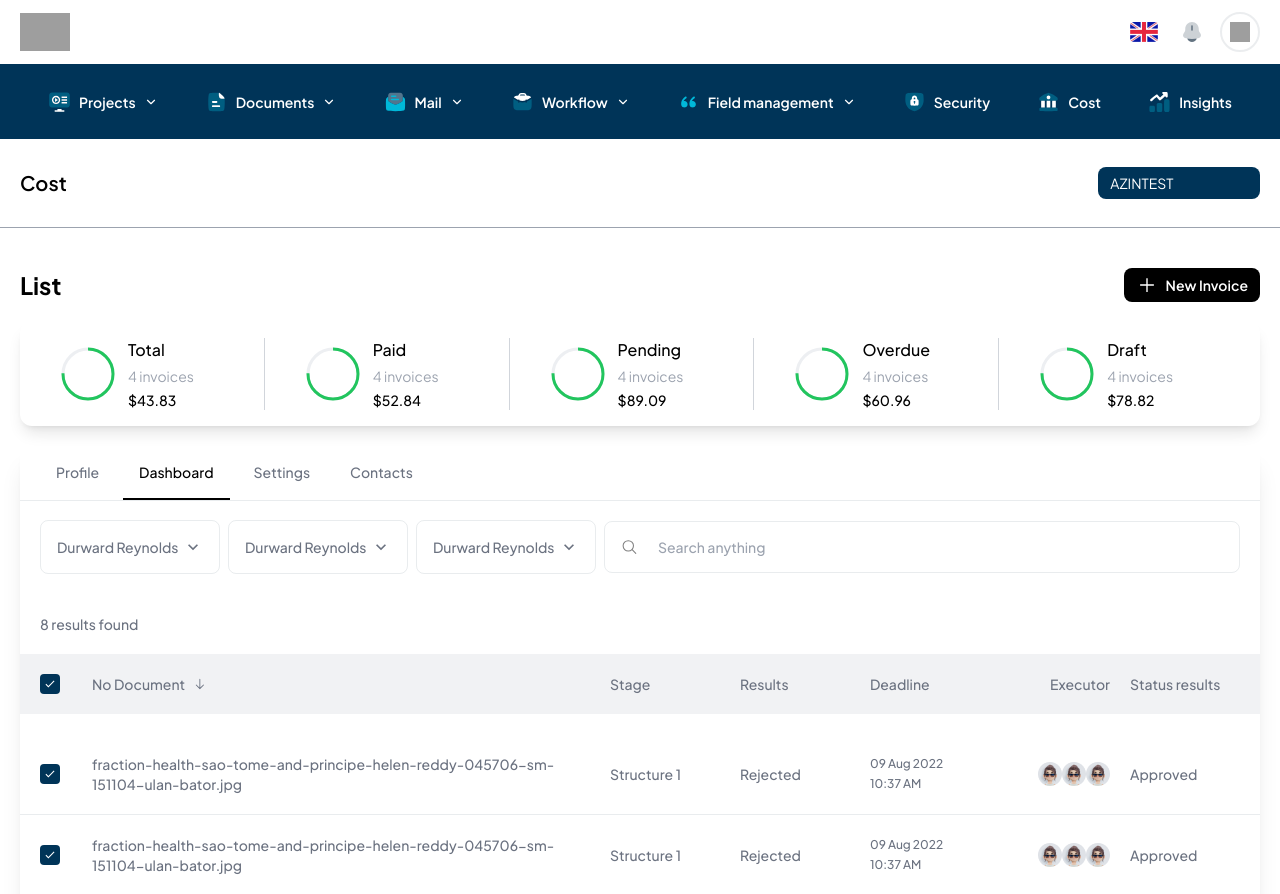
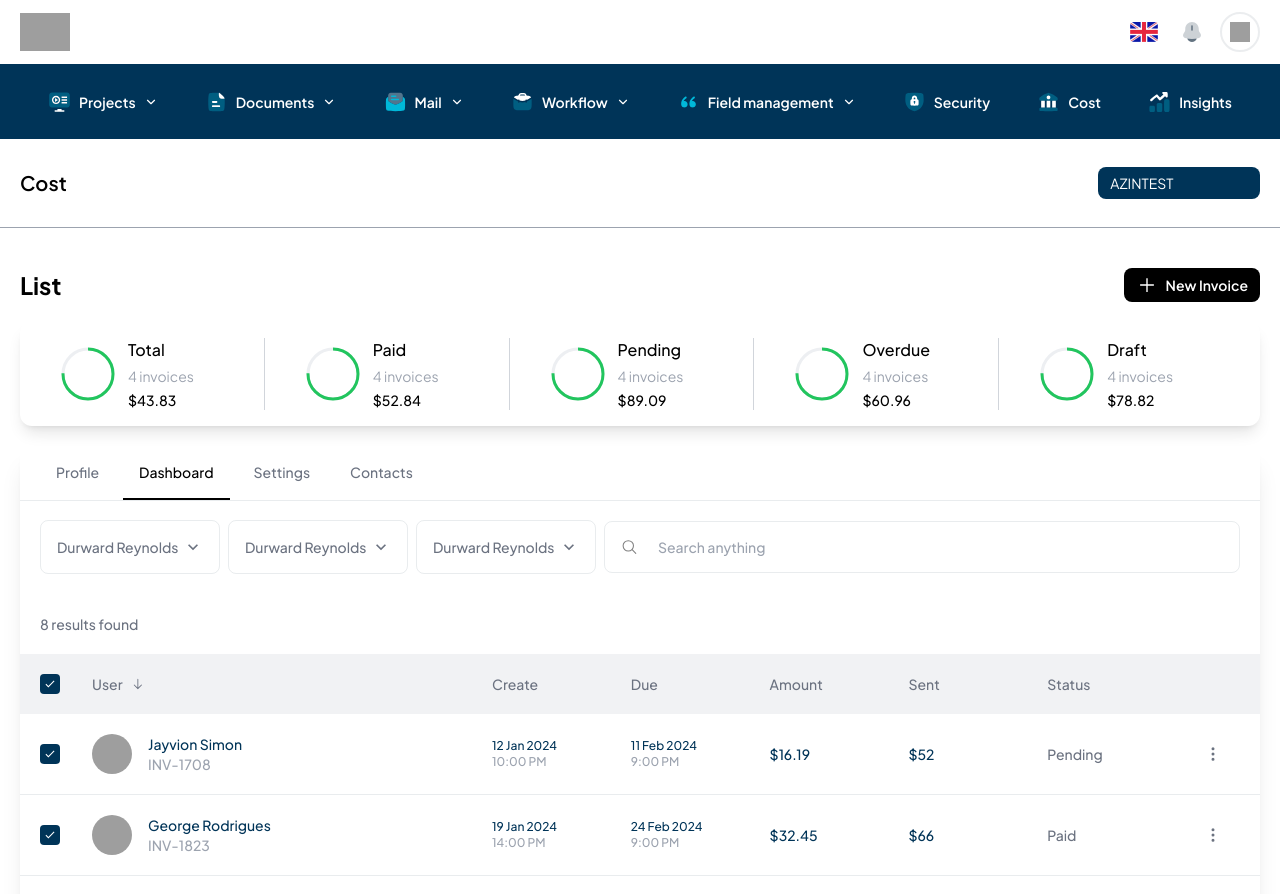
Before and after one commit to BCPAZ/crm-app, a React (Vite) app: page /cost in a window 1280 px wide. Shown: the top 894 px of the page. Built offline with nearby package versions, Linux system fonts and the light colour scheme; grey boxes are pictures that could not be loaded.

Commit message:
feat : Invoice user data's added to table

```diff
--- a/src/components/App/Cost/InvoiceDataTable.jsx
+++ b/src/components/App/Cost/InvoiceDataTable.jsx
@@ -1,6 +1,9 @@
 import CheckboxElement from "@/components/common/CheckboxElement";
-import avatar from "@/assets/images/img.png";
+import userInvoices from "@/mocks/userInvoices";
 import { GoArrowDown } from "react-icons/go";
+import { Link } from "react-router-dom";
+import { LuMoreVertical } from "react-icons/lu";
+
 
 const InvoiceDataTable = () => {
   return (
@@ -8,76 +11,90 @@ const InvoiceDataTable = () => {
       <table className="w-full text-sm min-w-[1200px]">
         <thead className="bg-gray-300/30 w-full rounded-lg text-left">
           <tr className="p-5 w-full flex items-center justify-between gap-5">
-            <th className="text-sm font-medium text-gray-500 flex items-center gap-3 rounded-s-lg w-[50%]">
+            <th className="text-sm font-medium text-gray-500 flex items-center gap-3 rounded-s-lg w-[40%]">
               <CheckboxElement />
-              <span className="flex items-center gap-2">No Document <GoArrowDown /></span>
+              <span className="flex items-center gap-2">
+                User <GoArrowDown />
+              </span>
             </th>
-            <th className="text-sm font-medium w-[10%] text-gray-500">Stage</th>
-            <th className="text-sm font-medium w-[10%] text-gray-500">Results</th>
-            <th className="text-sm font-medium w-[10%] text-gray-500">Deadline</th>
-            <th className="text-sm font-medium w-[10%] text-gray-500 text-right">Executor</th>
-            <th className="text-sm font-medium w-[10%] text-gray-500 rounded-e-lg">Status results</th>
+            <th className="text-sm font-medium w-[11%] text-gray-500">
+              Create
+            </th>
+            <th className="text-sm font-medium w-[11%] text-gray-500">Due</th>
+            <th className="text-sm font-medium w-[11%] text-gray-500">
+              Amount
+            </th>
+            <th className="text-sm font-medium w-[11%] text-gray-500">Sent</th>
+            <th className="text-sm font-medium w-[11%] text-gray-500 rounded-e-lg">
+              Status
+            </th>
+            <th className="text-sm font-medium w-[5%] text-gray-500 rounded-e-lg">
+            </th>
           </tr>
         </thead>
-        <tbody className="w-full flex flex-col text-left mt-5">
-          <tr className="p-5 border-b border-grey/20  w-full flex items-center justify-between gap-5 min-h-[76px]">
-            <th className="text-sm font-medium text-gray-500 flex items-center gap-3 rounded-s-lg w-[50%]">
-              <CheckboxElement />
-              <span>fraction-health-sao-tome-and-principe-helen-reddy-045706-sm-151104-ulan-bator.jpg</span>
-            </th>
-            <td className="text-sm font-medium text-gray-500 w-[10%]">Structure 1</td>
-            <td className="text-sm font-medium text-gray-500 w-[10%]">Rejected</td>
-            <td className="text-sm font-medium text-gray-500 w-[10%] flex flex-col gap-1">
-              <span className="text-xs">09 Aug 2022</span>
-              <span className="text-xs">10:37 AM</span>
-            </td>
-            <td className="text-sm font-medium text-gray-500 w-[10%] text-right flex items-center justify-end">
-              <img src={avatar} alt="" />
-              <img src={avatar} alt="" />
-              <img src={avatar} alt="" />
-            </td>
-            <td className="text-sm font-medium text-gray-500 w-[10%] rounded-e-lg">Approved</td>
-          </tr>
-          <tr className="p-5 border-b border-grey/20 w-full flex items-center justify-between gap-5 min-h-[76px]">
-            <th className="text-sm font-medium text-gray-500 flex items-center gap-3 rounded-s-lg w-[50%]">
-              <CheckboxElement />
-              <span>fraction-health-sao-tome-and-principe-helen-reddy-045706-sm-151104-ulan-bator.jpg</span>
-            </th>
-            <td className="text-sm font-medium text-gray-500 w-[10%]">Structure 1</td>
-            <td className="text-sm font-medium text-gray-500 w-[10%]">Rejected</td>
-            <td className="text-sm font-medium text-gray-500 w-[10%] flex flex-col gap-1">
-              <span className="text-xs">09 Aug 2022</span>
-              <span className="text-xs">10:37 AM</span>
-            </td>
-            <td className="text-sm font-medium text-gray-500 w-[10%] text-right flex items-center justify-end">
-              <img src={avatar} alt="" />
-              <img src={avatar} alt="" />
-              <img src={avatar} alt="" />
-            </td>
-            <td className="text-sm font-medium text-gray-500 w-[10%] rounded-e-lg">Approved</td>
-          </tr>
-          <tr className="p-5 border-b border-grey/20 w-full flex items-center justify-between gap-5 min-h-[76px]">
-            <th className="text-sm font-medium text-gray-500 flex items-center gap-3 rounded-s-lg w-[50%]">
-              <CheckboxElement />
-              <span>fraction-health-sao-tome-and-principe-helen-reddy-045706-sm-151104-ulan-bator.jpg</span>
-            </th>
-            <td className="text-sm font-medium text-gray-500 w-[10%]">Structure 1</td>
-            <td className="text-sm font-medium text-gray-500 w-[10%]">Rejected</td>
-            <td className="text-sm font-medium text-gray-500 w-[10%] flex flex-col gap-1">
-              <span className="text-xs">09 Aug 2022</span>
-              <span className="text-xs">10:37 AM</span>
-            </td>
-            <td className="text-sm font-medium text-gray-500 w-[10%] text-right flex items-center justify-end">
-              <img src={avatar} alt="" />
-              <img src={avatar} alt="" />
-              <img src={avatar} alt="" />
-            </td>
-            <td className="text-sm font-medium text-gray-500 w-[10%] rounded-e-lg">Approved</td>
-          </tr>
+        <tbody className="w-full flex flex-col text-left">
+          {userInvoices.map((invoice, index) => (
+            <Link className="group" to={`${invoice.id}`} key={index}>
+              <tr className="p-5 border-b group-hover:bg-gray-200/20 border-grey/20  w-full flex items-center justify-between gap-5 min-h-[76px]">
+                <th className="text-sm font-medium text-gray-500 flex items-center gap-3 rounded-s-lg w-[40%]">
+                  <CheckboxElement />
+                  <div className="flex items-center gap-4">
+                    <img
+                      className="w-[40px] h-[40px] rounded-full"
+                      src={invoice.avatar}
+                      alt=""
+                    />
+                    <div className="flex flex-col">
+                      <h3 className="text-sm text-secondary">{invoice.name}</h3>
+                      <span className="text-sm text-gray-400">
+                        {invoice.code}
+                      </span>
+                    </div>
+                  </div>
+                </th>
+                <td className="text-sm font-medium text-gray-500 w-[11%]">
+                  <div className="flex flex-col">
+                    <h3 className="text-xs text-secondary">
+                      {invoice.createDate}
+                    </h3>
+                    <span className="text-xs text-gray-400">
+                      {invoice.createTime}
+                    </span>
+                  </div>
+                </td>
+                <td className="text-sm font-medium text-gray-500 w-[11%]">
+                  <div className="flex flex-col">
+                    <h3 className="text-xs text-secondary">
+                      {invoice.dueDate}
+                    </h3>
+                    <span className="text-xs text-gray-400">
+                      {invoice.dueTime}
+                    </span>
+                  </div>
+                </td>
+                <td className="text-sm font-medium text-gray-500 w-[11%]">
+                  <span className="text-sm text-secondary">
+                    ${invoice.amount}
+                  </span>
+                </td>
+                <td className="text-sm font-medium text-gray-500 w-[11%]">
+                  <span className="text-sm text-secondary">
+                    ${invoice.sent}
+                  </span>
+                </td>
+                <td className="text-sm font-medium text-gray-500 w-[11%] rounded-e-lg">
+                  <span className="text-sm capitalize">{invoice.status}</span>
+                </td>
+                <td className="text-sm font-medium text-gray-500 w-[5%] rounded-e-lg flex items-center justify-center">
+                  <button className="outline-none border-none" type="button"><LuMoreVertical size={18}/></button>
+                </td>
+              </tr>
+            </Link>
+          ))}
         </tbody>
       </table>
     </div>
-  )
-}
+  );
+};
 
-export default InvoiceDataTable
+export default InvoiceDataTable;
```
